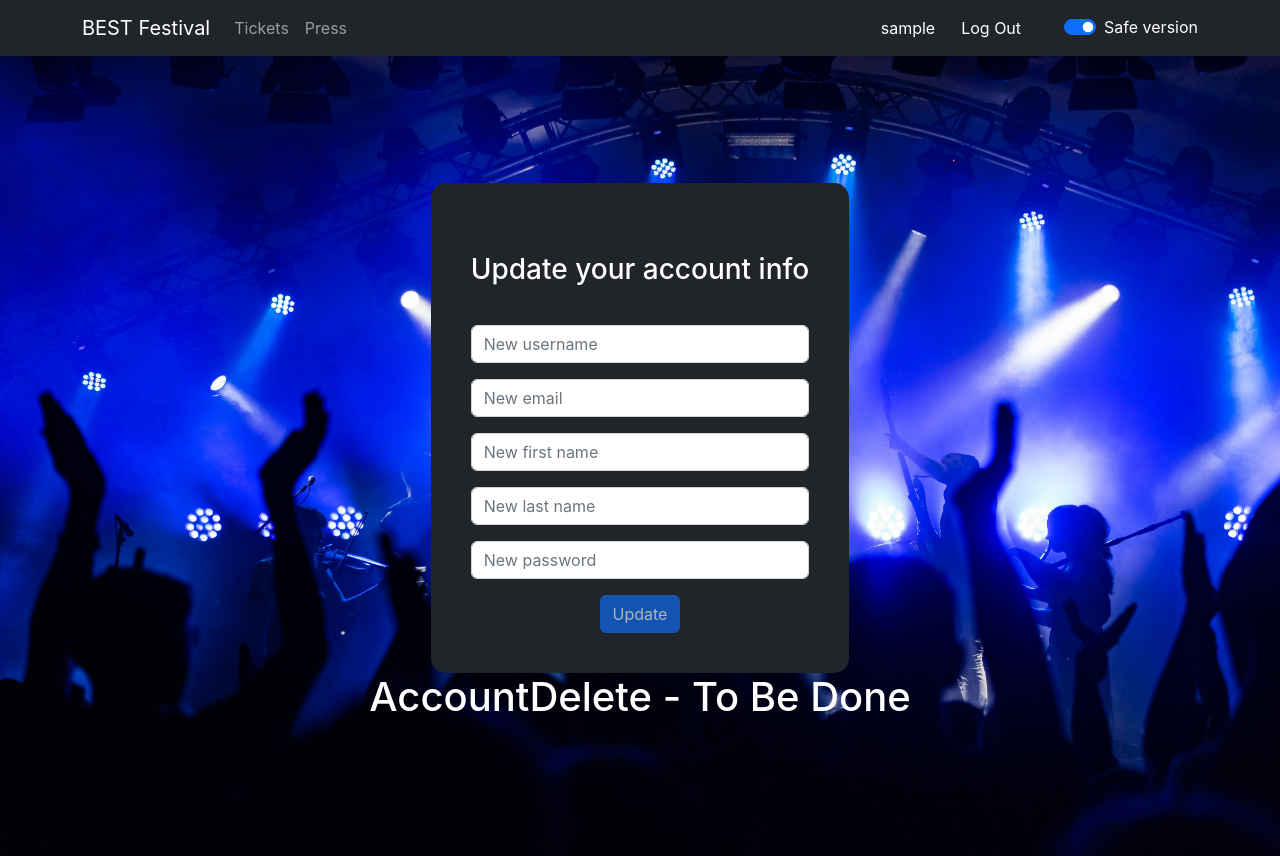
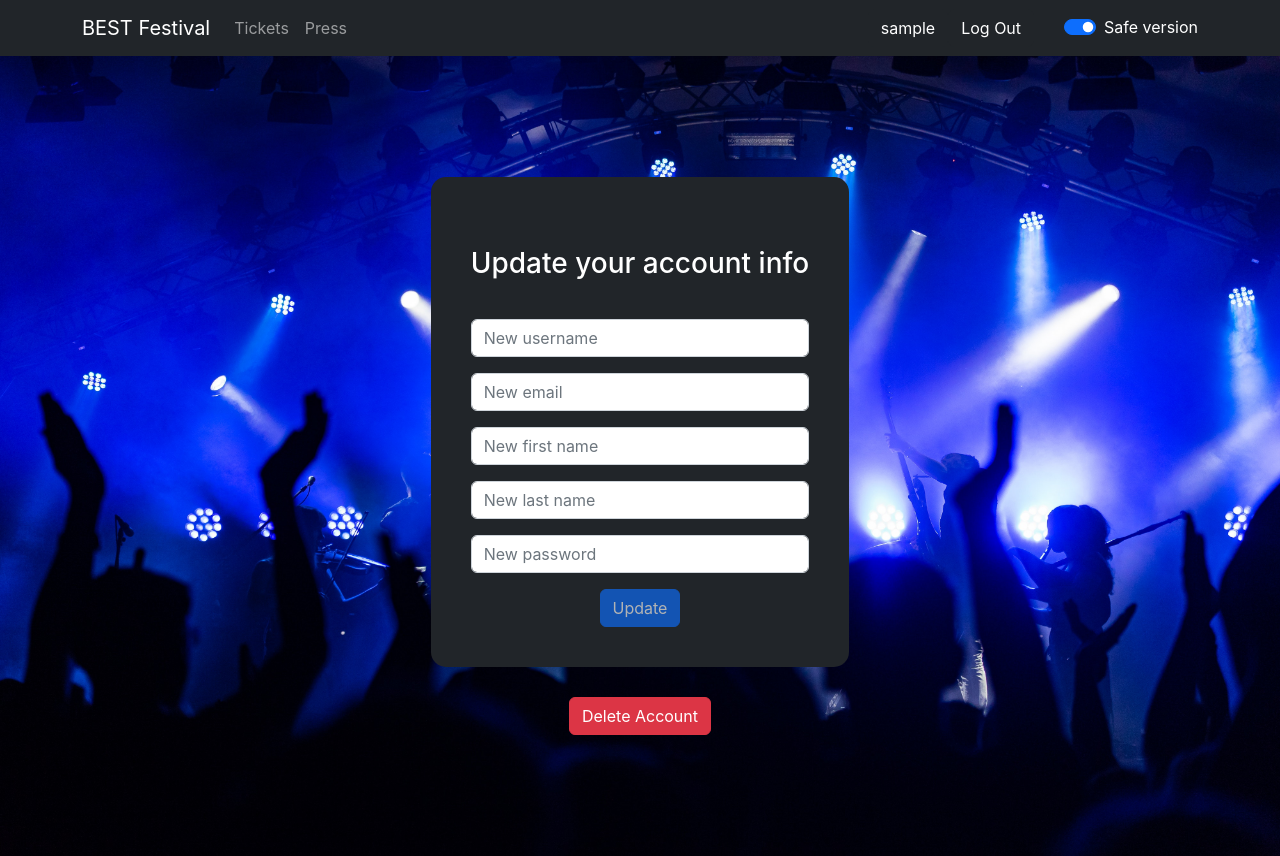
Before and after one commit to dev-michal-skiba/web-parameter-tampering-demo, a React (Create React App) app in the folder frontend/: page /account in a window 1280 px wide. Built offline with nearby package versions, Linux system fonts and the light colour scheme; sample sign-in values are in the browser's storage.

Commit message:
Added view in frontend for account removal

```diff
--- a/frontend/src/App.js
+++ b/frontend/src/App.js
@@ -37,7 +37,7 @@ function App() {
             <Route path='/' element={<Homepage />}/>
             <Route path='/tickets' element={<Ticketspage />}/>
             <Route path='/press' element={auth ? <PresspagePrivate />: <PresspagePublic logIn={logIn} />}/>
-            <Route path='/account' element={auth ? <Account />: <Navigate to="/" />}/>
+            <Route path='/account' element={auth ? <Account logOut={logOut}/>: <Navigate to="/" />}/>
           </Routes>
         </BrowserRouter>
       </div>
--- a/frontend/src/components/Account/Account.js
+++ b/frontend/src/components/Account/Account.js
@@ -1,11 +1,11 @@
 import AccountEditForm from "../AccountEditForm/AccountEditForm";
 import AccountDelete from "../AccountDelete/AccountDelete";
 
-function Account() {
+function Account(props) {
     return (
         <>
             <AccountEditForm />
-            <AccountDelete />
+            <AccountDelete {...props}/>
         </>
     );
 }
--- /dev/null
+++ b/frontend/src/components/AccountDelete/AccountDelete.css
@@ -0,0 +1,3 @@
+.account-delete-button {
+    margin-top: 30px;
+}
--- a/frontend/src/components/AccountDelete/AccountDelete.js
+++ b/frontend/src/components/AccountDelete/AccountDelete.js
@@ -1,7 +1,51 @@
-function AccountDelete() {
+import { Button } from "react-bootstrap";
+import { getAccountEndpoint, getConfig } from "../../utils/endpoints";
+import { ToastContainer, toast } from 'react-toastify';
+import axios from 'axios';
+import "./AccountDelete.css";
+
+function deleteAccount(logOut) {
+    const endpoint = getAccountEndpoint();
+    const config = getConfig();
+
+    let accountRemoved = false;
+    axios.delete(endpoint, config).then(
+        response => {
+            if (response.status === 204)
+                accountRemoved = true;
+        }
+    ).catch(
+        () => {}
+    ).finally(
+        () => {
+            if (accountRemoved) {
+                logOut();
+            } else {
+                toast.error('Failed to remove account', {
+                    position: "top-right",
+                    autoClose: 5000,
+                    hideProgressBar: false,
+                    closeOnClick: true,
+                    pauseOnHover: false,
+                    draggable: false,
+                    progress: undefined,
+                    style: {'fontSize': '15px'},
+                });
+            }
+        }
+    )
+}
+
+function AccountDelete(props) {
     return (
         <>
-            <h1>AccountDelete - To Be Done</h1>
+            <Button
+                className="btn-danger account-delete-button"
+                onClick={() => deleteAccount(props.logOut)}
+            >
+                Delete Account
+            </Button>
+            <ToastContainer/>
         </>
     );
 }
```
